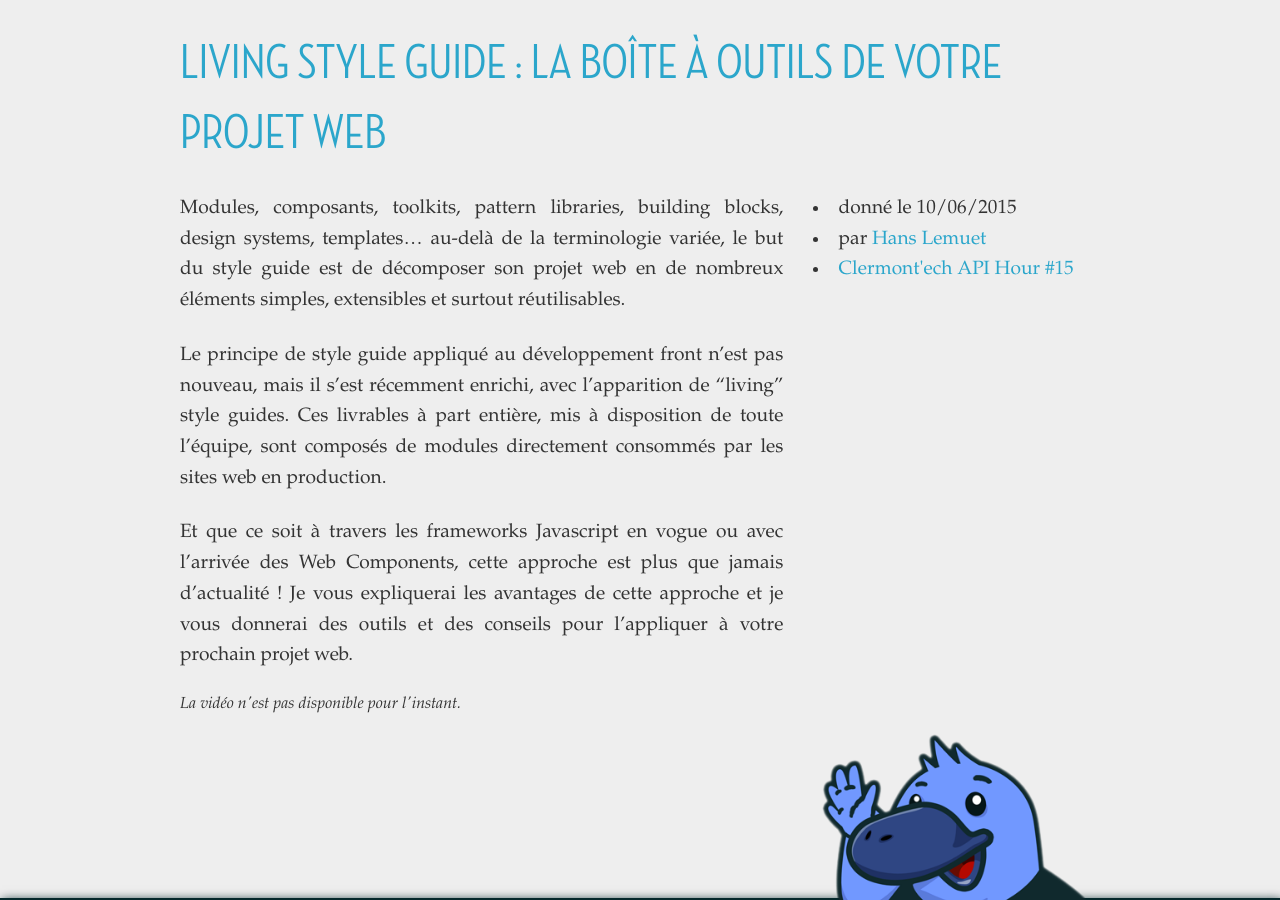
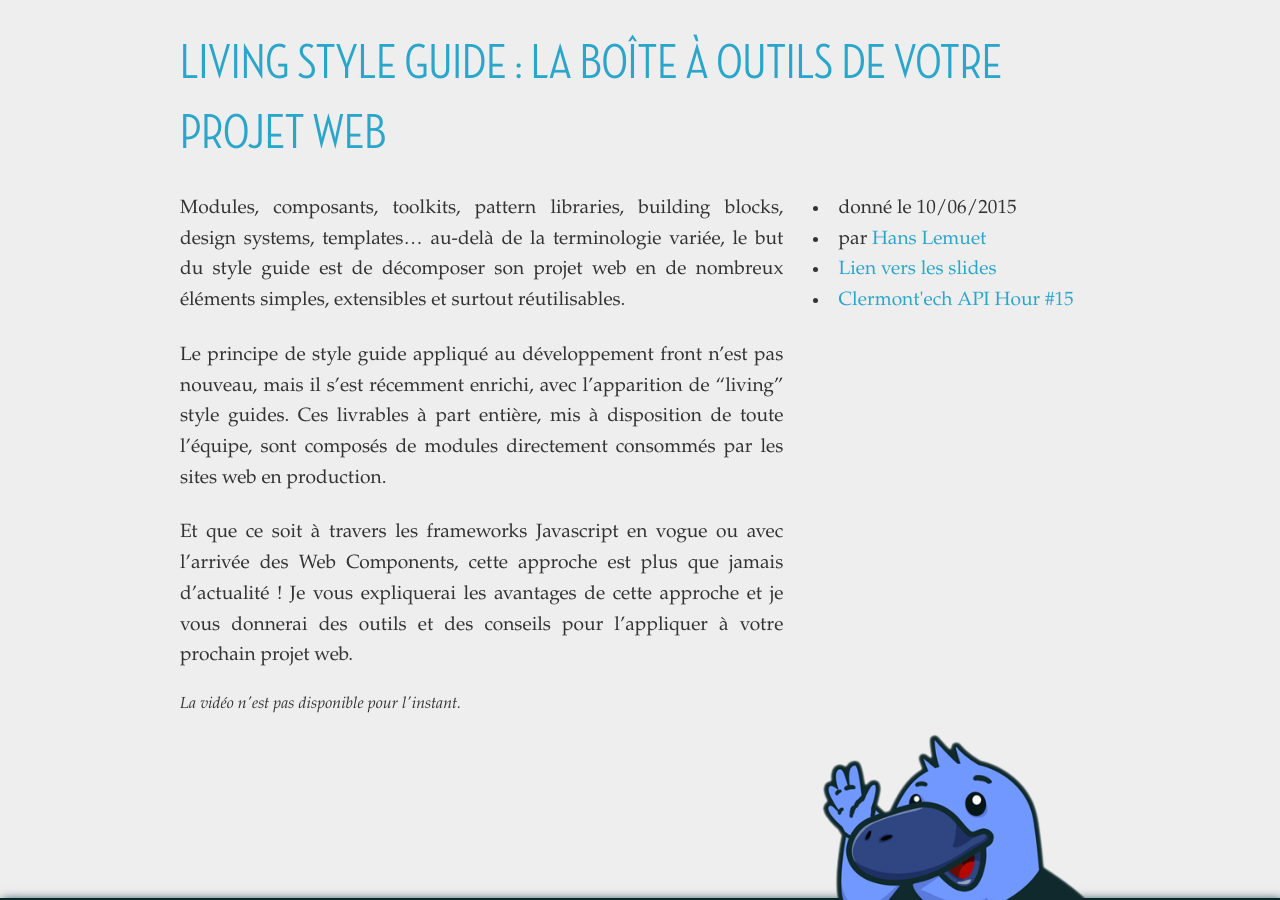
Before and after one commit to clermontech/clermontech.github.com, a Jekyll site: the page built from _posts/2015-06-10-1-hans-lemuet-living-style-guide-la-boite-a-outils-de-votre-projet-web.md, in a window 1280 px wide and 900 px high, scrolled down 309 px. Built offline with Jekyll 4.4.1, drawn with Linux system fonts in a browser that asks for light colours; Markdown is read by kramdown in place of the engine named in the settings; some of the changed lines change nothing that is shown.

Commit message:
add Hans' slides

```diff
--- a/_posts/2015-06-10-1-hans-lemuet-living-style-guide-la-boite-a-outils-de-votre-projet-web.md
+++ b/_posts/2015-06-10-1-hans-lemuet-living-style-guide-la-boite-a-outils-de-votre-projet-web.md
@@ -10,7 +10,7 @@ author: Hans Lemuet
 author_url: https://twitter.com/enops
 author_image: hans.jpg
 
-slides_url:
+slides_url: https://speakerdeck.com/spone/living-style-guide-la-boite-a-outils-de-votre-projet-web
 video:
 
 title: "Living Style Guide : La Boîte à Outils De Votre Projet Web"
```
